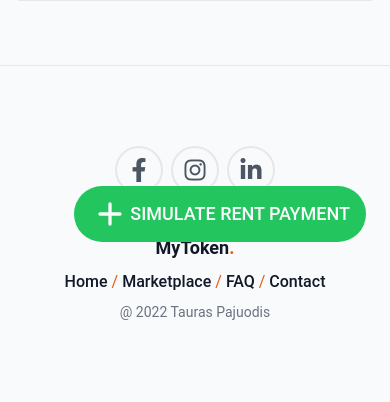
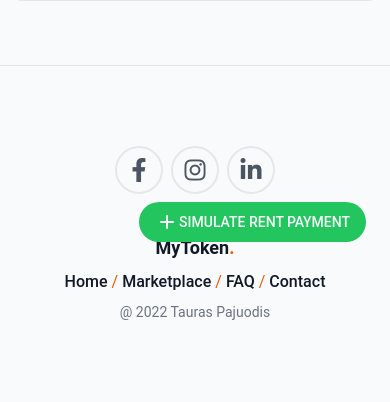
Before and after one commit to tauraspaj/eToken-real-estate-tokenisation, a PHP site: page /property.php in a window 390 px wide. Shown: the part 578-980 px from the top of the page. Run offline with PHP 8.4, Linux system fonts and the light colour scheme; some libraries are stand-ins or nearby versions.

Commit message:
Button made smaller on mobile display

```diff
--- a/public/property.php
+++ b/public/property.php
@@ -72,8 +72,8 @@ include_once './header.php';
     </div>
 
     <div id="simulateRentPayment" class="fixed rounded-full bg-green-500 px-4 py-2 bottom-6 right-6 transition hover:bg-green-700 cursor-pointer flex justify-center items-center transform hover:scale-110" title="Simulate rent payment">
-        <svg class="w-10 h-10 text-gray-50" fill="none" stroke="currentColor" viewBox="0 0 24 24" xmlns="http://www.w3.org/2000/svg"><path stroke-linecap="round" stroke-linejoin="round" stroke-width="2" d="M12 6v6m0 0v6m0-6h6m-6 0H6"></path></svg>
-        <p class="text-gray-50 text-lg font-medium">SIMULATE RENT PAYMENT</p>
+        <svg class="w-6 h-6 md:w-10 md:h-10 text-gray-50" fill="none" stroke="currentColor" viewBox="0 0 24 24" xmlns="http://www.w3.org/2000/svg"><path stroke-linecap="round" stroke-linejoin="round" stroke-width="2" d="M12 6v6m0 0v6m0-6h6m-6 0H6"></path></svg>
+        <p class="text-gray-50 text-sm md:text-lg font-medium">SIMULATE RENT PAYMENT</p>
     </div>
 </section>
 
```
